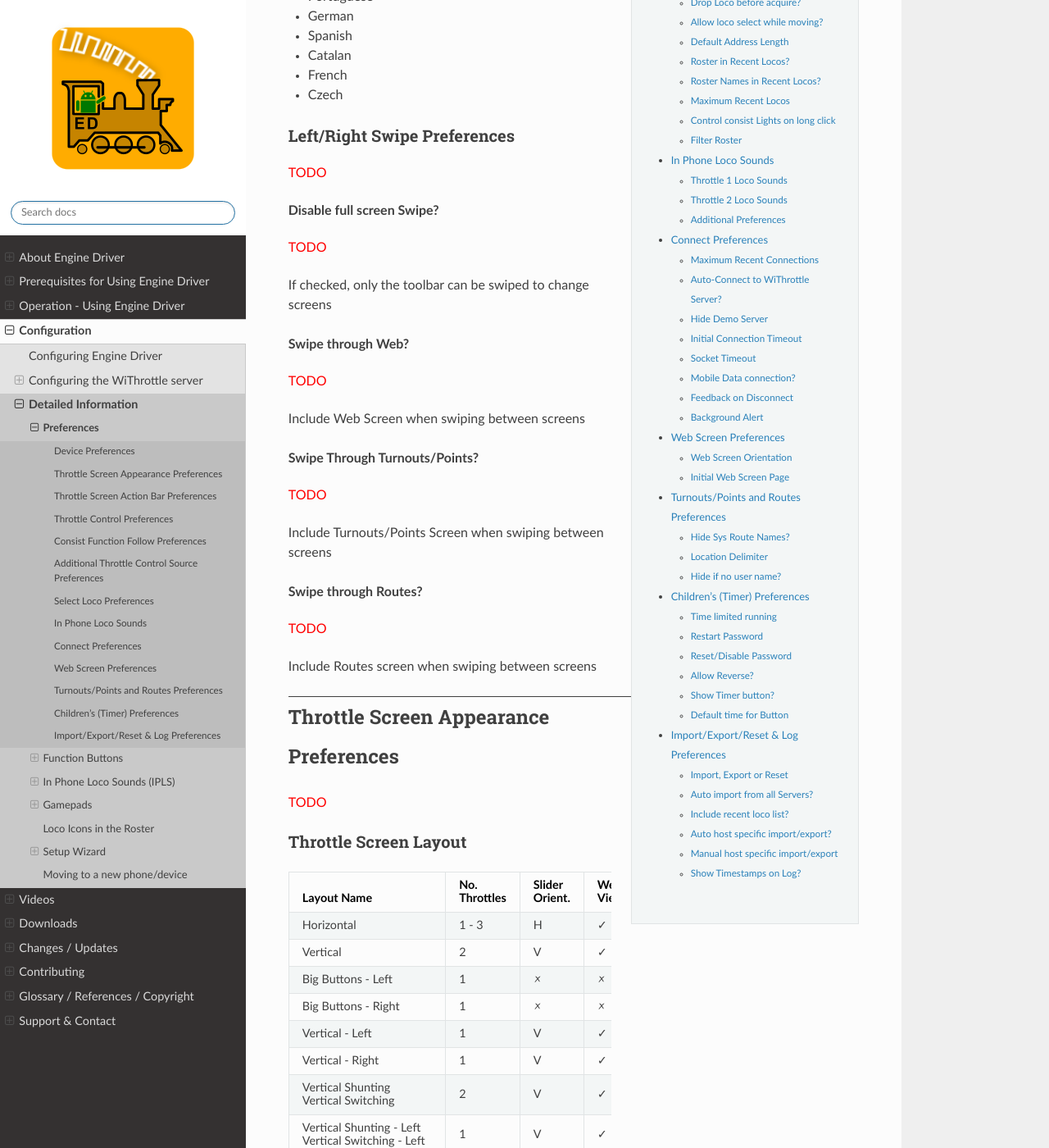
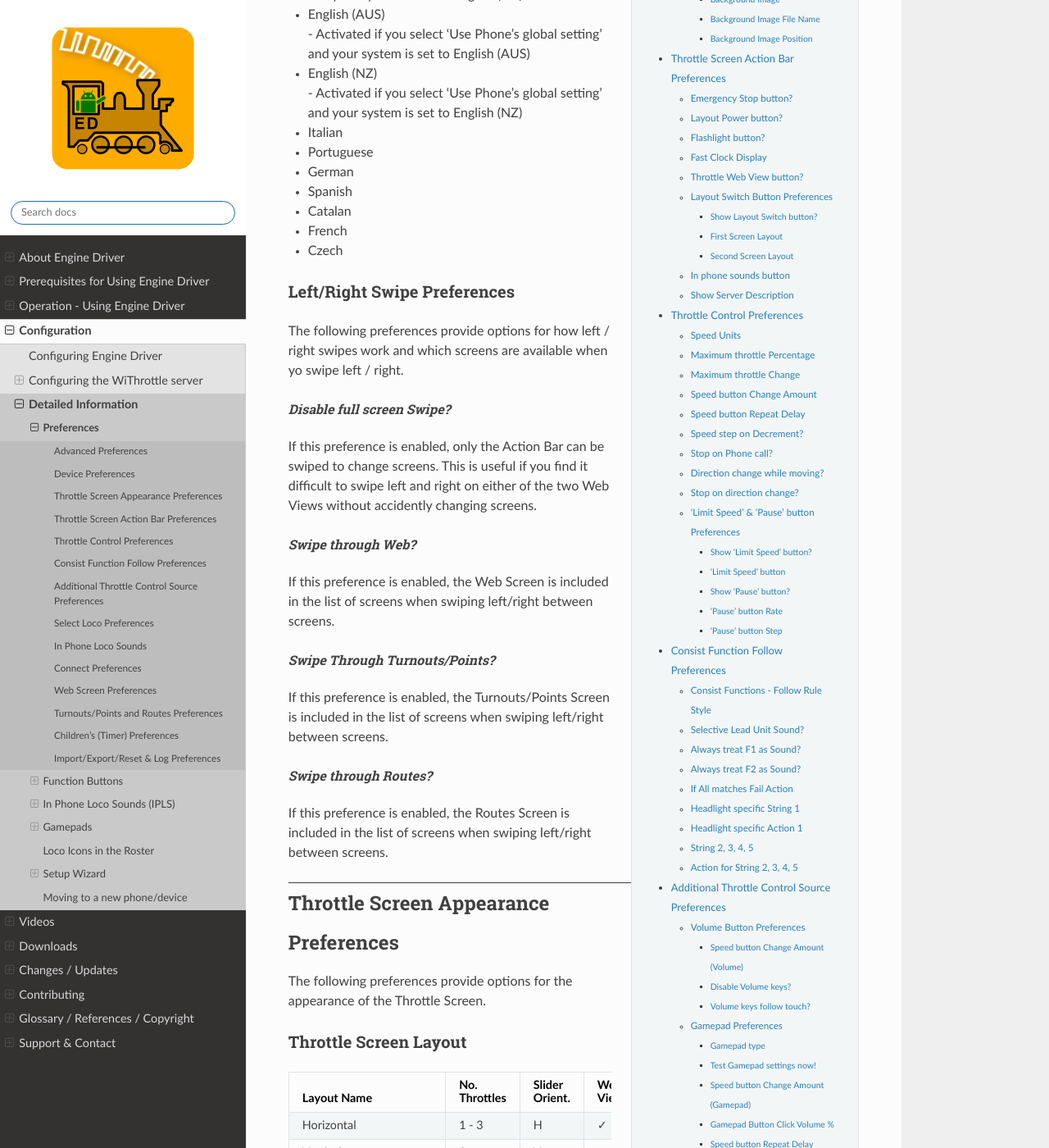
Before and after one commit to flash62au/EngineDriver_Home, a Sphinx documentation site: the page built from docs/configuration/preferences.rst, in a window 1280 px wide and 1400 px high, scrolled down 1868 px. Shown: the whole window at 82% size. Built offline with Sphinx 7.4.7 and the Read the Docs theme 2.0.0, drawn with Linux system fonts in a browser that asks for light colours; comment, search, counter and statistics services are not loaded; some of the changed text lies outside the part shown.

Commit message:
Update preferences.rst

```diff
--- a/docs/configuration/preferences.rst
+++ b/docs/configuration/preferences.rst
@@ -15,12 +15,20 @@
 
 ----
 
-**Show Advanced Preferences?**
+Advanced Preferences
+--------------------------
 
-  By default, only a small number of core preferences are displayed. Check this preference to show the additional preferences.
+Show Advanced Preferences?
+""""""""""""""""""""""""""
+
+By default, only a small number of core preferences are displayed. Check this preference to show the additional preferences.
 
 Device Preferences
 ------------------
+
+|todo|
+
+The following preferences provide options for the whole of |ed|.
 
 Throttle Name
 """""""""""""
@@ -50,11 +58,10 @@
 * The Dark theme.
 * The Colourful theme.
 
-
 Localisation
 """"""""""""
 
-Changing this setting not only changes the language that is used, it also changes the railroad/railway terminology (eg, Selecting 'Use Phone’s global setting' and having this set to 'English (Australia)' then causes the term 'Points' to be displayed rather than 'Turnouts' as is displayed when 'English (US)' is selected). In the Preferences screen and the Throttle Screen Layout selection screen (where 'shunting' is displayed rather than 'switching').  This is not guaranteed to operate on all text on all screens.
+Changing this setting not only changes the language that is used, it also changes the railroad/railway terminology (eg, Selecting 'Use Phone's global setting' and having this set to 'English (Australia)' then causes the term 'Points' to be displayed rather than 'Turnouts' as is displayed when 'English (US)' is selected). In the Preferences screen and the Throttle Screen Layout selection screen (where 'shunting' is displayed rather than 'switching').  This is not guaranteed to operate on all text on all screens.
 
 Supported localisations are:
 
@@ -74,36 +81,32 @@
 Left/Right Swipe Preferences
 """"""""""""""""""""""""""""
 
-|todo|
+The following preferences provide options for how left / right swipes work and which screens are available when yo swipe left / right.
 
-**Disable full screen Swipe?**
+Disable full screen Swipe?
+'''''''''''''''''''''''''''''''''''
 
-|todo|
+If this preference is enabled, only the Action Bar can be swiped to change screens.  This is useful if you find it difficult to swipe left and right on either of the two Web Views without accidently changing screens.
 
-If checked, only the toolbar can be swiped to change screens
+Swipe through Web?
+'''''''''''''''''''''''''''''''''''
 
-**Swipe through Web?**
+If this preference is enabled, the Web Screen is included in the list of screens when swiping left/right between screens.
 
-|todo|
+Swipe Through Turnouts/Points?
+'''''''''''''''''''''''''''''''''''
 
-Include Web Screen when swiping between screens
+If this preference is enabled, the Turnouts/Points Screen is included in the list of screens when swiping left/right between screens.
 
-**Swipe Through Turnouts/Points?**
+Swipe through Routes?
+'''''''''''''''''''''''''''''''''''
 
-|todo|
-
-Include Turnouts/Points Screen when swiping between screens
-
-**Swipe through Routes?**
-
-|todo|
-
-Include Routes screen when swiping between screens
+If this preference is enabled, the Routes Screen is included in the list of screens when swiping left/right between screens.
 
 Throttle Screen Appearance Preferences
 --------------------------------------
 
-|todo|
+The following preferences provide options for the appearance of the Throttle Screen.
 
 Throttle Screen Layout
 """"""""""""""""""""""
@@ -215,15 +218,16 @@
 * Horizontal Shunting / Horizontal Switching (1-3)
 * Simple (1-6)
 
-All other layouts will automatically change this preference to the fix number for that particular layout.
+All other layouts will automatically change this preference to the fixed number for that particular layout.
 
 
 Speed Slider and Buttons Preferences
 """"""""""""""""""""""""""""""""""""
 
-The following preference allow you to adjust aspects of the Throttle Areas on the Throttle Screen.
+The following preference allows you to adjust aspects of the Throttle Areas on the Throttle Screen.
 
-**Increase Slider/Speed Height?**
+Increase Slider/Speed Height?
+'''''''''''''''''''''''''''''''''''
 
 When set, this preference will show a taller Slider, or Speed buttons, for throttles.
 
@@ -232,7 +236,8 @@
 * Horizontal (1-3)
 * Horizontal Shunting / Horizontal Switching (1-3)
 
-**Throttle Speed Slider Margin**
+Throttle Speed Slider Margin
+'''''''''''''''''''''''''''''''''''
 
 When set, this changes the space between either the edge of the screen and the ends of the Slider, or if the Speed Buttons are enabled, the edge of the Speed Buttons and the ends of the Slider.  Specific in pixels haw far to offset.  This is useful if you find it difficult to get the zero or maximum speeds without accidently touching the Speed Buttons.
 
@@ -241,15 +246,19 @@
 * Horizontal (1-3)
 * Horizontal Shunting / Horizontal Switching (1-3)
 
-**Display Speed buttons?**
+Display Speed buttons?
+'''''''''''''''''''''''''''''''''''
+
 
 |todo|
 
-When this preferences is set, |ED| will
+When this preferences is set, |ED| will display buttons (``++`` and ``--``) next to Speed Sliders to change loco speed.
 
-Display buttons next to Speed Sliders to change loco speed
+Clicking the ``++`` button will increase the speed of the Locos(s) by a preset amount. Clicking the ``--`` button will increase the speed of the Locos(s) by a preset amount.  The amount he speed changes on each press can be changed with the `Speed Button Change Amount preference <#speed-button-change-amount>`_.
 
-**Hide Speed Slider?**
+
+Hide Speed Slider?
+'''''''''''''''''''''''''''''''''''
 
 |todo|
 
@@ -257,7 +266,8 @@
 
 Do not show speed slider, use speed buttons instead
 
-**Hide Slider AND Speed Buttons?**
+Hide Slider AND Speed Buttons?
+'''''''''''''''''''''''''''''''''''
 
 |todo|
 
@@ -267,11 +277,13 @@
 
 Only really of use on the ESU MCII
 
-**Tick Marks on Speed Sliders?**
+Tick Marks on Speed Sliders?
+'''''''''''''''''''''''''''''''''''
 
 When this preferences is set, |ED| will show tick marks on the background of the Speed Sliders.
 
-**Switching throttle Dead Zone**
+Switching throttle Dead Zone
+'''''''''''''''''''''''''''''''''''
 
 |todo|
 
@@ -280,7 +292,8 @@
 Set the size of the dead zone on the slider of the Switching/Shunting Throttle Screen
 
 
-**Stop Button Vertical Margins**
+Stop Button Vertical Margins
+'''''''''''''''''''''''''''''''''''
 
 |todo|
 
@@ -288,71 +301,83 @@
 
 Number of pixels to offset margins of the stop button from the speed buttons and bottom of screen.
 
+Haptic Feedback (Vibration) Preferences
+"""""""""""""""""""""""""""""""""""""""
+
+The following preferences provide options for how and when the Device / Phone will *vibrate* on certain actions.
+
 Haptic Feedback (Vibration)
-"""""""""""""""""""""""""""
+'''''''''''''''''''''''''''''''''''
 
-|todo|
+When this preferences is set, |ED| will the device / phone will provide Haptic feedback (vibrate) on speed changes.
 
-**Haptic Feedback (Vibration)**
+Options
 
-|todo|
+* None
+* Slider - Every Step
+* Slider - Skip some at 29, 100, 128 Steps
 
-Haptic feedback (vibrate) on speed changes
+Haptic Feedback Duration
+'''''''''''''''''''''''''''''''''''
 
-**Haptic Feedback Duration**
+Use with preference to change the duration of each vibration (in milliseconds).
 
-|todo|
+Haptic Feedback on Button Presses
+'''''''''''''''''''''''''''''''''''
 
-Duration of each vibration (in milliseconds).
-
-**Haptic Feedback on Button Presses**
-
-|todo|
-
-Haptic feedback (vibrate) on button presses.
+When this preferences is set, |ED| will provide haptic feedback (vibrate) on button presses.
 
 Direction Button Preferences
 """"""""""""""""""""""""""""
 
 |todo|
 
-**Swap Direction buttons?**
+The following preferences provide options for
+
+Swap Direction buttons?
+'''''''''''''''''''''''''''''''''''
 
 |todo|
 
 Permanently swap the two Direction buttons for all throttles
 
-**Long press Swap Direction buttons?**
+Long press Swap Direction buttons?
+'''''''''''''''''''''''''''''''''''
 
 |todo|
 
 Temporarily swap the two Direction buttons with a long press of any Direction button
 
-**Direction button Long Press Delay**
+Direction button Long Press Delay
+'''''''''''''''''''''''''''''''''''
 
 |todo|
 
 How many milliseconds constitutes a long press for the direction buttons<
 
-**Left Direction button Label**
+Left Direction button Label
+'''''''''''''''''''''''''''''''''''
 
 |todo|
 
 Labels for all LEFT direction buttons. Enter \'Forward\' or blank for normal behaviour.
 
-**Right Direction button Label**
+Right Direction button Label
+'''''''''''''''''''''''''''''''''''
 
 |todo|
 
 Labels for all RIGHT direction buttons. Enter \'Reverse\' or blank for normal behaviour.
 
-**Short Left Direction button Label**
+Short Left Direction button Label
+'''''''''''''''''''''''''''''''''''
 
 |todo|
 
 Short Labels for all LEFT direction buttons. Enter \'Fwd\' or blank for normal behaviour.
 
-**Short Right Direction button Label**
+Short Right Direction button Label
+'''''''''''''''''''''''''''''''''''
 
 |todo|
 
@@ -379,9 +404,10 @@
 
 |todo|
 
-When and how the default Function Labels are displayed
+The following preferences provide options for when and how the default Function Labels are displayed.
 
-**Use default function labels?**
+Use default function labels?
+'''''''''''''''''''''''''''''''''''
 
 |todo|
 
@@ -389,13 +415,15 @@
 
 Ignores the Roster for the Function button labels.  Changes the labels only.  Has no other functional effect.
 
-**Number of Default Functions**
+Number of Default Functions
+'''''''''''''''''''''''''''''''''''
 
 |todo|
 
 Limit the Function Labels shown if not available from the Server roster
 
-**Number of Default Functions for Roster**
+Number of Default Functions for Roster
+''''''''''''''''''''''''''''''''''''''
 
 |todo|
 
@@ -411,23 +439,24 @@
 Throttle Web View Preferences
 """""""""""""""""""""""""""""
 
-|todo|
+The following preferences provide options for options for Throttle Web View appearance (Web page that will appear at the bottom of the Throttle Screen)
 
-Options for Throttle Web View appearance (Web page that will appear at the bottom of the Throttle Screen)
-
-**Throttle Web View?**
+Throttle Web View?
+'''''''''''''''''''''''''''''''''''
 
 |todo|
 
 Include web view on Throttle screen
 
-**Larger Throttle Web View?**
+Larger Throttle Web View?
+'''''''''''''''''''''''''''''''''''
 
 |todo|
 
 Increase Throttle Web View size to 60% for small screens
 
-**Initial throttle Web Page**
+Initial throttle Web Page
+'''''''''''''''''''''''''''''''''''
 
 |todo|
 
@@ -436,11 +465,10 @@
 Swipe Up-Down Preferences
 """""""""""""""""""""""""
 
-|todo|
+The following preferences provide options for options for swipe up or down on the Throttle screen
 
-Options for swipe up or down on the Throttle screen
-
-**Use Immersive Mode for Throttle view?**
+Use Immersive Mode for Throttle view?
+'''''''''''''''''''''''''''''''''''''
 
 |todo|
 
@@ -448,25 +476,29 @@
 
 You can set Swipe up or down options to temporarily disable and reach the menu, though this is not strictly necessary anymore
 
-**Hide Toolbar in Immersive Mode?**
+Hide Toolbar in Immersive Mode?
+'''''''''''''''''''''''''''''''''''
 
 |todo|
 
 Set to also hide the Toolbar in immersive mode
 
-**Swipe down action in the Throttle view?**
+Swipe down action in the Throttle view?
+'''''''''''''''''''''''''''''''''''''''
 
 |todo|
 
 What should happen when you swipe down on the Throttle screen.
 
-**Swipe up action in the Throttle screen?**
+Swipe up action in the Throttle screen?
+'''''''''''''''''''''''''''''''''''''''
 
 |todo|
 
 What should happen when you swipe up on the Throttle screen.
 
-**Screen Dimming % Value**
+Screen Dimming % Value
+'''''''''''''''''''''''''''''''''''
 
 |todo|
 
@@ -477,15 +509,17 @@
 
 |todo|
 
-Options for device motion on the Throttle screen
+The following preferences provide options for options for device motion on the Throttle screen
 
-**Shake Action**
+Shake Action
+'''''''''''''''''''''''''''''''''''
 
 |todo|
 
 Options for when you shake the device
 
-**Shake Threshold**
+Shake Threshold
+'''''''''''''''''''''''''''''''''''
 
 |todo|
 
@@ -495,23 +529,24 @@
 Background Image Preferences
 """"""""""""""""""""""""""""
 
-|todo|
+The following preferences provide options for showing a background image on the Throttle screen.
 
-Show a background image on the Throttle screen
-
-**Background Image**
+Background Image
+'''''''''''''''''''''''''''''''''''
 
 |todo|
 
 Show a background image on the Throttle screen
 
-**Background Image File Name**
+Background Image File Name
+'''''''''''''''''''''''''''''''''''
 
 |todo|
 
 Enter the name of the background image file.
 
-**Background Image Position**
+Background Image Position
+'''''''''''''''''''''''''''''''''''
 
 |todo|
 
@@ -521,6 +556,8 @@
 --------------------------------------
 
 |todo|
+
+The following preferences provide options for
 
 Emergency Stop button?
 """"""""""""""""""""""
@@ -562,21 +599,24 @@
 
 |todo|
 
-Show the Throttle Layout Switch button in the Throttle Screen action bar to allow quick changing of Throttle Layouts
+The following preferences provide options for
 
-**Show Layout Switch button?**
+Show Layout Switch button?
+'''''''''''''''''''''''''''''''''''
 
 |todo|
 
 Show the Throttle Layout Switch button in the Throttle Screen action bar to allow quick changing of Throttle Layouts
 
-**First Screen Layout**
+First Screen Layout
+'''''''''''''''''''''''''''''''''''
 
 |todo|
 
 Layout Switch Button will switch between this throttle layout and the next preference
 
-**Second Screen Layout**
+Second Screen Layout
+'''''''''''''''''''''''''''''''''''
 
 |todo|
 
@@ -600,6 +640,8 @@
 ----------------------------
 
 |todo|
+
+The following preferences provide options for
 
 Speed Units
 """""""""""
@@ -678,31 +720,36 @@
 
 |todo|
 
-**Show 'Limit Speed' button?**
+Show 'Limit Speed' button?
+'''''''''''''''''''''''''''''''''''
 
 |todo|
 
 Show a button to temporarily restrict the maximum speed on an individual throttle
 
-**'Limit Speed' button**
+'Limit Speed' button
+'''''''''''''''''''''''''''''''''''
 
 |todo|
 
 Set the \% of the throttle that the speed will be temporarily limited to
 
-**Show 'Pause' button?**
+Show 'Pause' button?
+'''''''''''''''''''''''''''''''''''
 
 |todo|
 
 Show a button to slow and stop the locomotive, then return to original speed on next press
 
-**'Pause' button Rate**
+'Pause' button Rate
+'''''''''''''''''''''''''''''''''''
 
 |todo|
 
 Number of milliseconds between speed step changes for the Pause action
 
-**'Pause' button Step**
+'Pause' button Step
+'''''''''''''''''''''''''''''''''''
 
 |todo|
 
@@ -818,19 +865,22 @@
 
 Use Volume buttons to control speed
 
-**Speed button Change Amount**
+Speed button Change Amount (Volume)
+'''''''''''''''''''''''''''''''''''
 
 |todo|
 
 How much Volume buttons jump throttle speed
 
-**Disable Volume keys?**
+Disable Volume keys?
+'''''''''''''''''''''''''''''''''''
 
 |todo|
 
 Disables the hardware Volume keys on the phone/tablet that would otherwise control speed
 
-**Volume keys follow touch?**
+Volume keys follow touch?
+'''''''''''''''''''''''''''''''''''
 
 |todo|
 
@@ -841,109 +891,127 @@
 
 |todo|
 
-**Gamepad type**
+Gamepad type
+'''''''''''''''''''''''''''''''''''
 
 |todo|
 
 Choose the option that best supports your gamepad
 
-**Test Gamepad settings now!**
+Test Gamepad settings now!
+'''''''''''''''''''''''''''''''''''
 
 |todo|
 
 Allows you to confirm that the chosen setting works correctly.\nTest screen will launch IMMEDIATELY on selection.
 
-**Speed button Change Amount**
+Speed button Change Amount (Gamepad)
+''''''''''''''''''''''''''''''''''''
 
 |todo|
 
 How much each press of the Gamepad buttons changes the throttle speed
 
-**Gamepad Button Click Volume %**
+Gamepad Button Click Volume %
+'''''''''''''''''''''''''''''''''''
 
 |todo|
 
 Set the volume percent for gamepad button clicks
 
-**Speed button Repeat Delay**
+Speed button Repeat Delay (gamepad)
+'''''''''''''''''''''''''''''''''''
 
 |todo|
 
 How long between repeats on Gamepad speed buttons.  Smaller is faster.
 
-**Gamepad button action <!-- X -->**
+Gamepad button action <!-- X -->
+'''''''''''''''''''''''''''''''''''
 
 |todo|
 
 Choose the action when you press the button
 
-**Gamepad button action <!-- Y -->**
+Gamepad button action <!-- Y -->
+'''''''''''''''''''''''''''''''''''
 
 |todo|
 
 Choose the action when you press the button
 
-**Gamepad button action <!-- A -->**
+Gamepad button action <!-- A -->
+'''''''''''''''''''''''''''''''''''
 
 |todo|
 
 Choose the action when you press the button
 
-**Gamepad button action <!-- B -->**
+Gamepad button action <!-- B -->
+'''''''''''''''''''''''''''''''''''
 
 |todo|
 
 Choose the action when you press the button
 
-**Gamepad button action <!-- Start(Lower) -->**
+Gamepad button action <!-- Start(Lower) -->
+'''''''''''''''''''''''''''''''''''''''''''
 
 |todo|
 
 Choose the action when you press the button
 
-**Gamepad button action <!-- Return(Upper) -->**
+Gamepad button action <!-- Return(Upper) -->
+''''''''''''''''''''''''''''''''''''''''''''
 
 |todo|
 
 Choose the action when you press the button
 
-**Gamepad DPAD Up action**
+Gamepad DPAD Up action
+'''''''''''''''''''''''''''''''''''
 
 |todo|
 
 Choose the action when you press the button
 
-**Gamepad DPAD Right action**
+Gamepad DPAD Right action
+'''''''''''''''''''''''''''''''''''
 
 |todo|
 
 Choose the action when you press the button
 
-**Gamepad DPAD Down action**
+Gamepad DPAD Down action
+'''''''''''''''''''''''''''''''''''
 
 |todo|
 
 Choose the action when you press the button
 
-**Gamepad DPAD Left action**
+Gamepad DPAD Left action
+'''''''''''''''''''''''''''''''''''
 
 |todo|
 
 Choose the action when you press the button
 
-**Swap Direction buttons with Screen buttons?**
+Swap Direction buttons with Screen buttons?
+'''''''''''''''''''''''''''''''''''''''''''
 
 |todo|
 
 Temporarily swap the two Gamepad Direction buttons if the Screen Direction buttons are swapped
 
-**Enforce Gamepad Testing?**
+Enforce Gamepad Testing?
+'''''''''''''''''''''''''''''''''''
 
 |todo|
 
 Test each gamepad every time they are connected
 
-**Use Simple Test?**
+Use Simple Test?
+'''''''''''''''''''''''''''''''''''
 
 |todo|
 
@@ -959,13 +1027,15 @@
 
 |todo|
 
-**Stop Button long-press delay**
+Stop Button long-press delay
+'''''''''''''''''''''''''''''''''''
 
 |todo|
 
 How long for a \'long-press\' of the Stop button.\nA \'long-press\' stops all active throttles; a \'short-press\' pauses the current throttle.\nSmaller is faster.
 
-**Enable Short Press**
+Enable Short Press
+'''''''''''''''''''''''''''''''''''
 
 |todo|
 
@@ -976,31 +1046,36 @@
 
 |todo|
 
-**Top-left button action**
+Top-left button action
+'''''''''''''''''''''''''''''''''''
 
 |todo|
 
 Choose the action when you press the button
 
-**Bottom-left button action**
+Bottom-left button action
+'''''''''''''''''''''''''''''''''''
 
 |todo|
 
 Choose the action when you press the button
 
-**Top-right button action**
+Top-right button action
+'''''''''''''''''''''''''''''''''''
 
 |todo|
 
 Choose the action when you press the button
 
-**Bottom-right button action**
+Bottom-right button action
+'''''''''''''''''''''''''''''''''''
 
 |todo|
 
 Choose the action when you press the button
 
-**Button repeat delay**
+Button repeat delay
+'''''''''''''''''''''''''''''''''''
 
 |todo|
 
@@ -1011,19 +1086,22 @@
 
 |todo|
 
-**Control Knob Zero Trim**
+Control Knob Zero Trim
+'''''''''''''''''''''''''''''''''''
 
 |todo|
 
 Set the Control Knob zero trim setting. Smaller is closer to counter-clockwise end-stop position.  Permitted range 0-255.
 
-**Direction Change at end-stop**
+Direction Change at end-stop
+'''''''''''''''''''''''''''''''''''
 
 |todo|
 
 Allow Loco direction to change when control knob at counter-clockwise end-stop position
 
-**Show disable Knob button**
+Show disable Knob button
+'''''''''''''''''''''''''''''''''''
 
 |todo|
 
@@ -1041,37 +1119,43 @@
 
 |todo|
 
-**Voice Response**
+Voice Response
+'''''''''''''''''''''''''''''''''''
 
 |todo|
 
 When to speak key events and actions using Text to Speech (TTS)
 
-**On Gamepad Throttle change**
+On Gamepad Throttle change
+'''''''''''''''''''''''''''''''''''
 
 |todo|
 
 When you select a different throttle on the gamepad
 
-**On Gamepad Speeds**
+On Gamepad Speeds
+'''''''''''''''''''''''''''''''''''
 
 |todo|
 
 When the speed hits certain speeds when using a gamepad
 
-**On Gamepad Test start**
+On Gamepad Test start
+'''''''''''''''''''''''''''''''''''
 
 |todo|
 
 When the gamepad test screen is launched
 
-**On Gamepad Test complete**
+On Gamepad Test complete
+'''''''''''''''''''''''''''''''''''
 
 |todo|
 
 When the gamepad test screen is finished
 
-**On Gamepad Test key press**
+On Gamepad Test key press
+'''''''''''''''''''''''''''''''''''
 
 |todo|
 
@@ -1172,44 +1256,51 @@
 
 Additional In Phone Loco Sounds preferences
 
-**In Phone Momentum**
+In Phone Momentum
+'''''''''''''''''''''''''''''''''''
 
 |todo|
 
 Delay (momentum) per step change in milliseconds (0-2000)
 
-**Don't clip loco step sounds**
+Don't clip loco step sounds
+'''''''''''''''''''''''''''''''''''
 
 |todo|
 
 Loco step sounds will play till their end when changing step.  Momentum amount (above) becomes a minimum time only.
 
 
-**In Phone Loco Sounds Volume**
+In Phone Loco Sounds Volume
+'''''''''''''''''''''''''''''''''''
 
 |todo|
 
 Volume for Loco engine sounds in the phone (1-100)
 
-**In Phone Bell Sounds Volume**
+In Phone Bell Sounds Volume
+'''''''''''''''''''''''''''''''''''
 
 |todo|
 
 Volume for bell sounds in the phone (1-100)
 
-**In Phone Horn/Whistle Sounds Volume**
+In Phone Horn/Whistle Sounds Volume
+'''''''''''''''''''''''''''''''''''
 
 |todo|
 
 Volume for Horn/Whistle sounds in the phone (1-100)
 
-**Bell button Latching/Momentary**
+Bell button Latching/Momentary
+'''''''''''''''''''''''''''''''''''
 
 |todo|
 
 Bell button is momentary (not latching)?
 
-**F1 and F2 activate Bell and Horn?**
+F1 and F2 activate Bell and Horn?
+'''''''''''''''''''''''''''''''''''
 
 |todo|
 
```
Also changed, not shown: other parts of docs/configuration/preferences.rst (+2 -2 lines).
